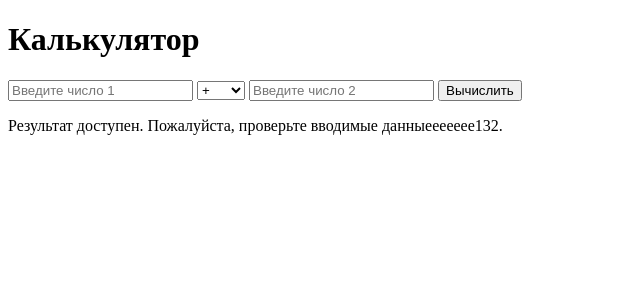
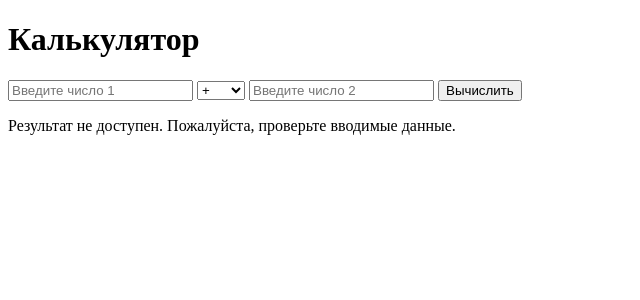
Before and after one commit to baha227/Bots, a Flask app: page / in a window 1280 px wide. Shown: the top 300 px of the page, without its empty margins (0-640 px from the left). Run offline with Flask 3, Linux system fonts and the light colour scheme.

Commit message:
Update index.html

```diff
--- a/templates/index.html
+++ b/templates/index.html
@@ -25,7 +25,6 @@
     {% if result is not none %}
         <h3>Результат: {{ result }}</h3>
     {% else %}
-        <p>Результат доступен. Пожалуйста, проверьте вводимые данныеeeeeee132.</p>
+        <p>Результат не доступен. Пожалуйста, проверьте вводимые данные.</p>
     {% endif %}
 </body>
-</html>
```
